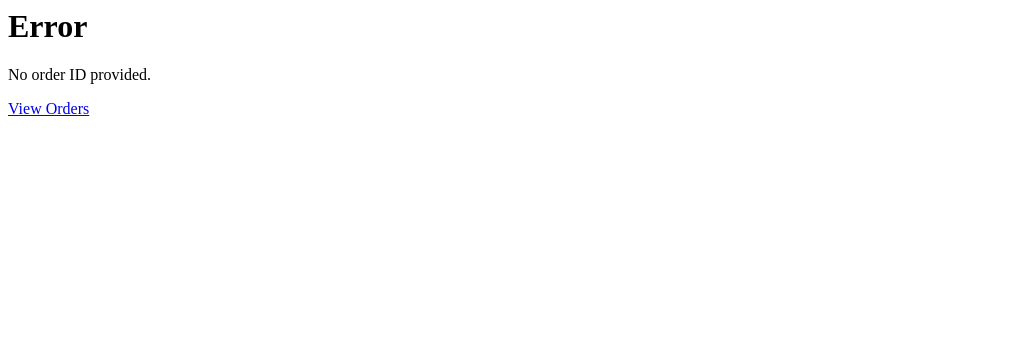
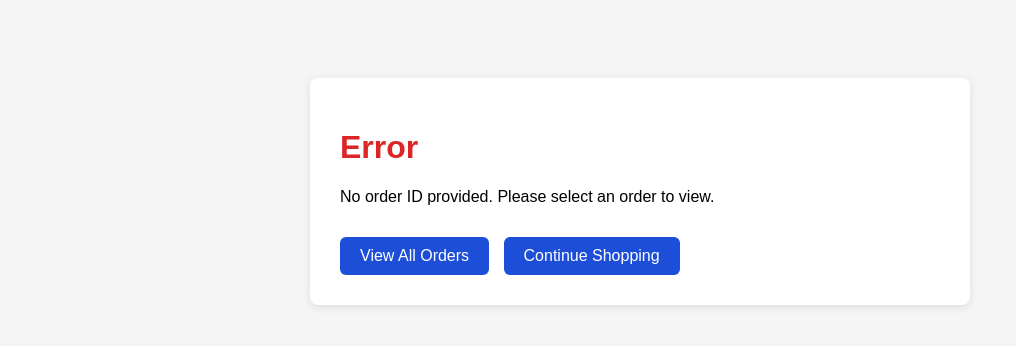
Before and after one commit to pulipakav1/mini_e-commerce_platform, a PHP site: page /order_confirmation.php in a window 1280 px wide. Shown: the top 346 px of the page, without its empty margins (0-1016 px from the left). Run offline with PHP 8.4, Linux system fonts and the light colour scheme; the visitor is signed in with stand-in values (Sample User, id 1).

Commit message:
changes made

```diff
--- a/checkout.php
+++ b/checkout.php
@@ -384,6 +384,10 @@ $tulip_image = "images/tulip-field.jpg";
         </div>
     </div>
 </div>
+<!-- End Container -->
+
+</div>
+<!-- End Content Wrapper -->
 
 </body>
 </html>
--- a/order_confirmation.php
+++ b/order_confirmation.php
@@ -1,4 +1,9 @@
 <?php
+// Start output buffering first to prevent any output issues
+if (!ob_get_level()) {
+    ob_start();
+}
+
 // Enable error reporting for debugging
 error_reporting(E_ALL);
 ini_set('display_errors', 1);
@@ -12,6 +17,7 @@ include "db.php";
 
 // Check if user is logged in
 if (!isset($_SESSION['user_id'])) {
+    ob_end_clean();
     header("Location: auth.php");
     exit();
 }
@@ -22,7 +28,31 @@ $receipt_number = isset($_GET['receipt']) ? htmlspecialchars($_GET['receipt']) :
 
 // Validate order ID
 if ($order_id == 0) {
-    die("<h1>Error</h1><p>No order ID provided.</p><p><a href='my_orders.php'>View Orders</a></p>");
+    ob_end_clean();
+    ?>
+    <!DOCTYPE html>
+    <html>
+    <head>
+        <title>Error - No Order ID</title>
+        <style>
+            body { font-family: Arial; padding: 20px; background: #f5f5f5; }
+            .error-box { background: white; padding: 30px; border-radius: 8px; max-width: 600px; margin: 50px auto; box-shadow: 0 2px 10px rgba(0,0,0,0.1); }
+            h1 { color: #dc2626; }
+            a { color: #1d4ed8; text-decoration: none; padding: 10px 20px; background: #1d4ed8; color: white; border-radius: 6px; display: inline-block; margin-top: 15px; }
+            a:hover { background: #1e40af; }
+        </style>
+    </head>
+    <body>
+        <div class="error-box">
+            <h1>Error</h1>
+            <p>No order ID provided. Please select an order to view.</p>
+            <a href='my_orders.php'>View All Orders</a>
+            <a href='home.php' style="margin-left: 10px;">Continue Shopping</a>
+        </div>
+    </body>
+    </html>
+    <?php
+    exit();
 }
 
 // Fetch order with better error handling
@@ -46,16 +76,30 @@ $order_result = $order_stmt->get_result();
 if ($order_result->num_rows == 0) {
     $order_stmt->close();
     error_log("Order Confirmation: Order ID $order_id not found for user $user_id");
-    // Show error message instead of blank page
+    // Clean output buffer and show error message instead of blank page
+    ob_end_clean();
     ?>
     <!DOCTYPE html>
     <html>
-    <head><title>Order Not Found</title></head>
-    <body style="font-family: Arial; padding: 20px;">
-        <h1>Order Not Found</h1>
-        <p>Order ID: <?php echo htmlspecialchars($order_id); ?></p>
-        <p>User ID: <?php echo htmlspecialchars($user_id); ?></p>
-        <p><a href='my_orders.php'>View All Orders</a></p>
+    <head>
+        <title>Order Not Found</title>
+        <style>
+            body { font-family: Arial; padding: 20px; background: #f5f5f5; }
+            .error-box { background: white; padding: 30px; border-radius: 8px; max-width: 600px; margin: 50px auto; box-shadow: 0 2px 10px rgba(0,0,0,0.1); }
+            h1 { color: #dc2626; }
+            a { color: #1d4ed8; text-decoration: none; padding: 10px 20px; background: #1d4ed8; color: white; border-radius: 6px; display: inline-block; margin-top: 15px; }
+            a:hover { background: #1e40af; }
+        </style>
+    </head>
+    <body>
+        <div class="error-box">
+            <h1>Order Not Found</h1>
+            <p>We couldn't find the order you're looking for.</p>
+            <p><strong>Order ID:</strong> <?php echo htmlspecialchars($order_id); ?></p>
+            <p><strong>User ID:</strong> <?php echo htmlspecialchars($user_id); ?></p>
+            <a href='my_orders.php'>View All Orders</a>
+            <a href='home.php' style="margin-left: 10px;">Continue Shopping</a>
+        </div>
     </body>
     </html>
     <?php
@@ -64,6 +108,27 @@ if ($order_result->num_rows == 0) {
 
 $order = $order_result->fetch_assoc();
 $order_stmt->close();
+
+// If receipt number not provided in URL, fetch from database
+if (empty($receipt_number)) {
+    $receipt_fetch = $conn->prepare("SELECT receipt_number FROM receipts WHERE order_id = ?");
+    if ($receipt_fetch) {
+        $receipt_fetch->bind_param("i", $order_id);
+        $receipt_fetch->execute();
+        $receipt_fetch_result = $receipt_fetch->get_result();
+        if ($receipt_fetch_result->num_rows > 0) {
+            $receipt_data = $receipt_fetch_result->fetch_assoc();
+            $receipt_number = $receipt_data['receipt_number'];
+        } else {
+            // Generate receipt number if not found (fallback)
+            $receipt_number = "REC-" . str_pad($order_id, 6, "0", STR_PAD_LEFT);
+        }
+        $receipt_fetch->close();
+    } else {
+        // Fallback if query fails
+        $receipt_number = "REC-" . str_pad($order_id, 6, "0", STR_PAD_LEFT);
+    }
+}
 
 // Get payment method
 $payment_stmt = $conn->prepare("SELECT payment_method FROM payment WHERE order_id = ?");
@@ -100,7 +165,11 @@ if (!$items_stmt) {
     }
 }
 
-// Ensure no output before HTML
+// Ensure no output before HTML - clean buffer if needed
+if (ob_get_level() > 0) {
+    ob_end_clean();
+}
+ob_start(); // Start fresh buffer for HTML output
 ?>
 <!DOCTYPE html>
 <html lang="en">
@@ -257,3 +326,9 @@ $tulip_image = "images/tulip-field.jpg";
 
 </body>
 </html>
+<?php
+// Flush output buffer
+if (ob_get_level() > 0) {
+    ob_end_flush();
+}
+?>
```
